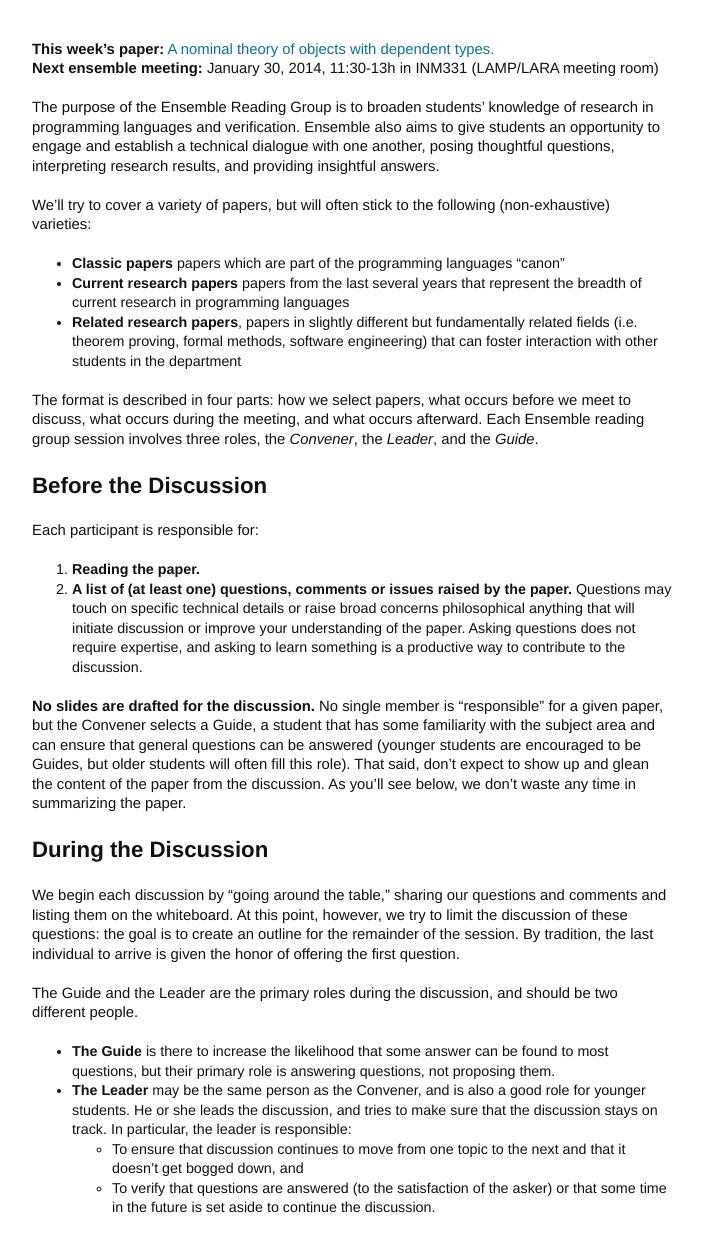
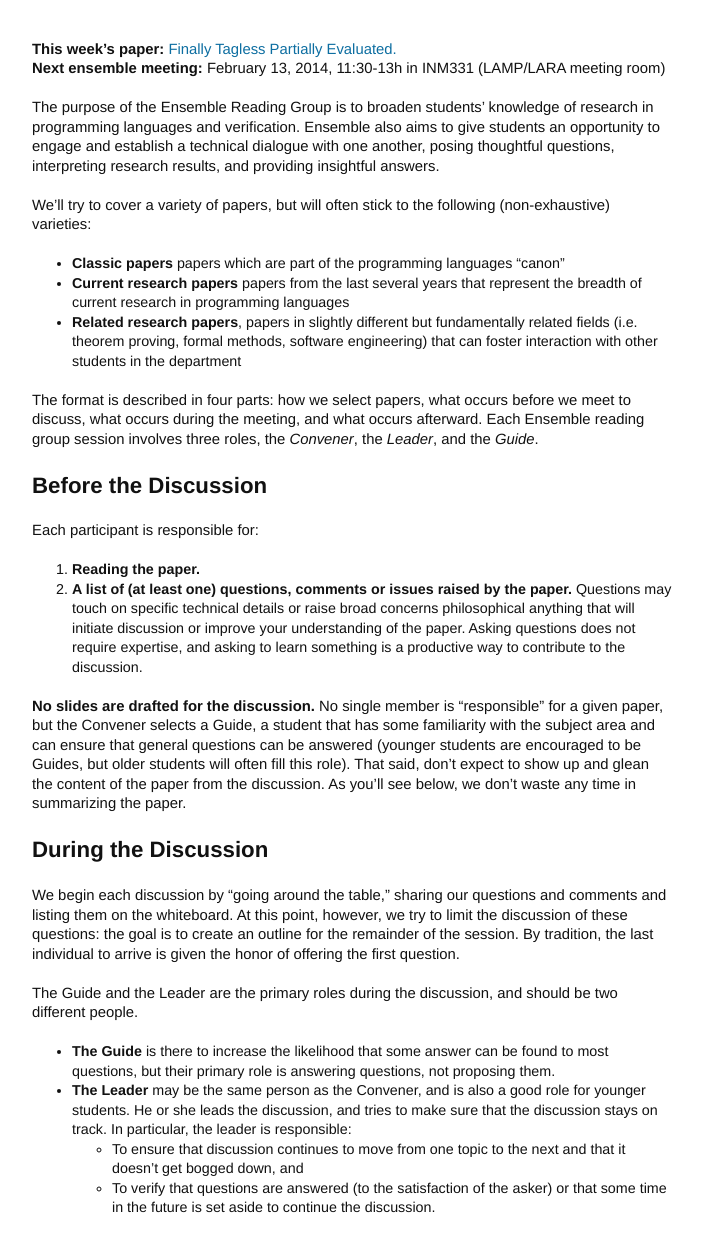
Before and after one commit to lampepfl/ensemble, a Jekyll site: the page built from index.md, in a window 1280 px wide. Shown: the whole page, without its empty margins (288-990 px from the left). Built offline with Jekyll 4.4.1, drawn with Linux system fonts in a browser that asks for light colours; Markdown is read by kramdown in place of the engine named in the settings.

Commit message:
Reading group.

```diff
--- a/_config.yml
+++ b/_config.yml
@@ -2,8 +2,8 @@ markdown: rdiscount
 
 title: Ensemble Reading Group | LAMP/LARA EPFL
 
-papertitle: A nominal theory of objects with dependent types.
-paperurl: http://link.springer.com/chapter/10.1007/978-3-540-45070-2_10
-nextmeetingdate: "January 30, 2014"
+papertitle: Finally Tagless Partially Evaluated.
+paperurl: http://link.springer.com/content/pdf/10.1007%2F978-3-540-76637-7_15.pdf
+nextmeetingdate: "February 13, 2014"
 nextmeetingtime: "11:30-13h"
 nextmeetingloc: "INM331 (LAMP/LARA meeting room)"
```
